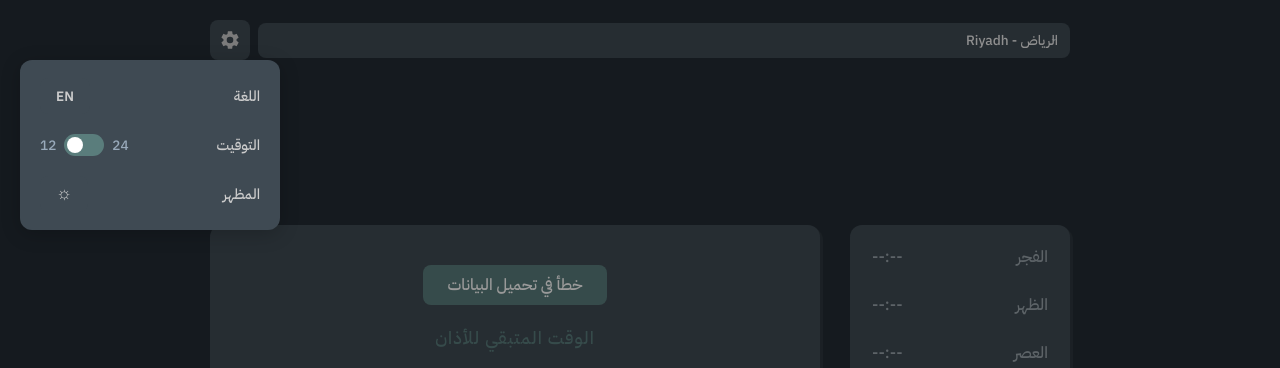
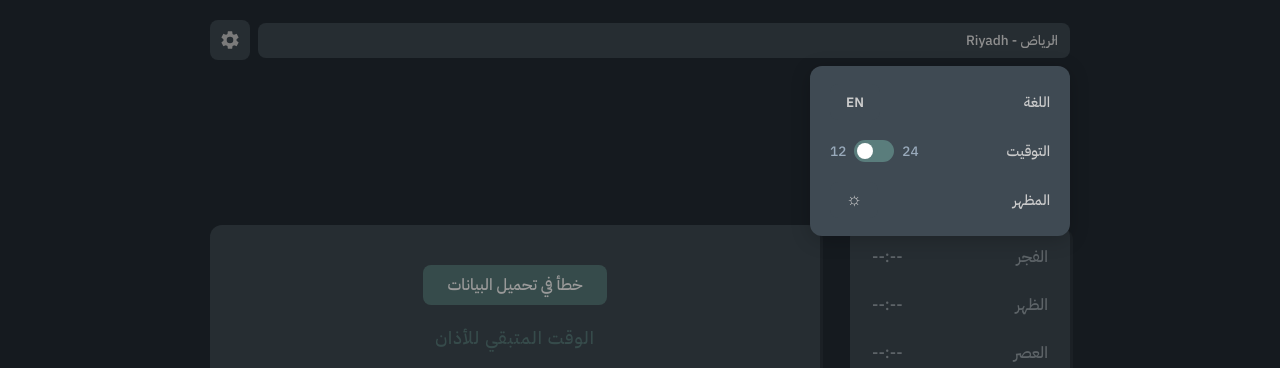
Before and after one commit to Bazinga1026/athan, a website: page frontend/index.html in a window 1280 px wide. Both pictures are taken after a click on the button 230 px from the left and 40 px from the top of the page. Shown: the top 368 px of the page. Drawn offline with Linux system fonts and the light colour scheme; no server answers.

Commit message:
fix: move settings panel inside header-bar so it anchors to gear icon

```diff
--- a/frontend/public/css/styles.css
+++ b/frontend/public/css/styles.css
@@ -74,6 +74,7 @@ body.ltr {
     align-items: center;
     margin-bottom: 24px;
     flex-wrap: nowrap;
+    position: relative;
 }
 
 .location-select {
@@ -482,16 +483,21 @@ footer {
 }
 
 @media (min-width: 701px) {
-    .settings-panel.open {
+    .settings-panel {
         position: absolute;
-        top: 60px;
-        right: 20px;
+        top: calc(100% + 6px);
+        right: 0;
         z-index: 100;
         width: 260px;
     }
 
-    body:not([dir="rtl"]) .settings-panel.open {
+    body:not(.ltr) .settings-panel {
+        right: 0;
+        left: auto;
+    }
+
+    .ltr .settings-panel {
+        left: 0;
         right: auto;
-        left: 20px;
     }
 }
```
Also changed, not shown: frontend/index.html (+1 -1 lines).
